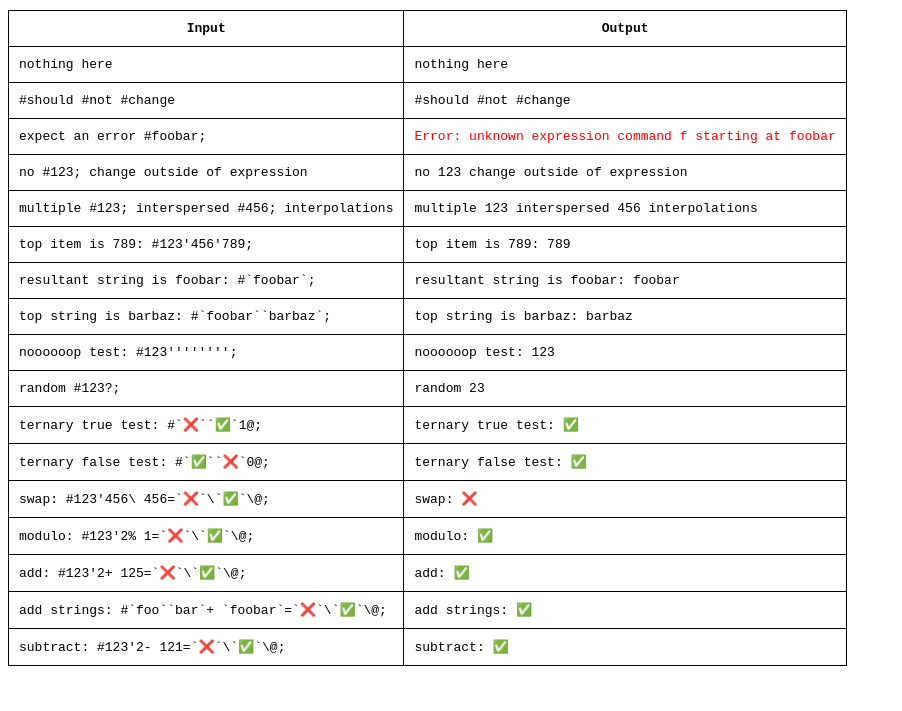
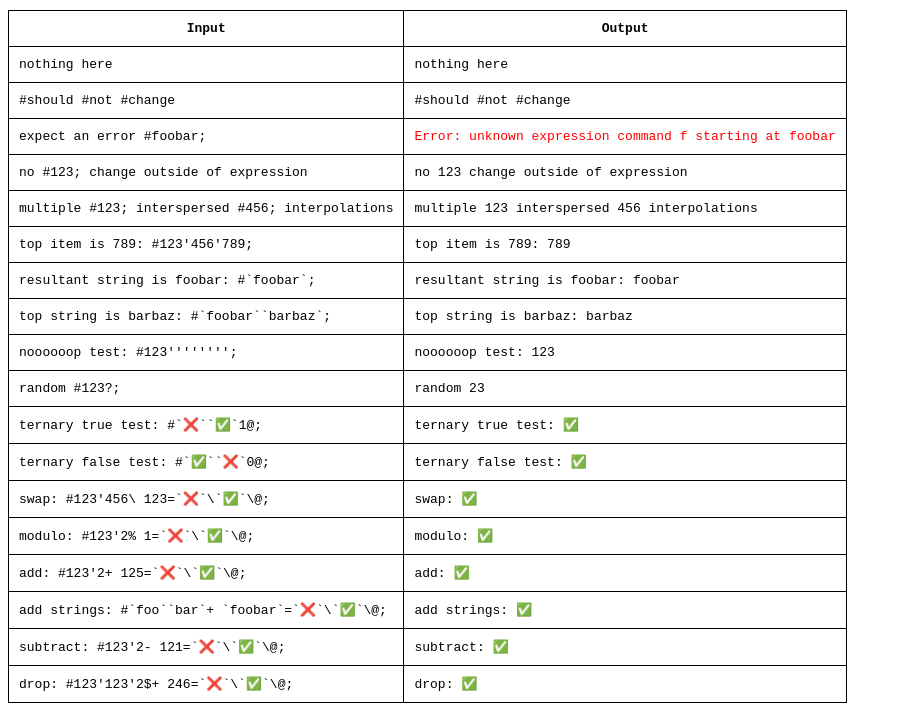
Before and after one commit to dragoncoder047/ca-experiments, a plain HTML site: page langton-music/interpoltest.html in a window 1280 px wide. Shown: the part 89-800 px from the top of the page, without its empty margins (0-902 px from the left). Drawn offline with Linux system fonts and the light colour scheme.

Commit message:
fix tests

```diff
--- a/langton-music/interpoltest.html
+++ b/langton-music/interpoltest.html
@@ -70,11 +70,12 @@
                 'random #123?;',
                 'ternary true test:\t\t#`❌``✅`1@;',
                 'ternary false test:\t\t#`✅``❌`0@;',
-                'swap:\t\t#123\'456\\\t\t456=`❌`\\`✅`\\@;',
+                'swap:\t\t#123\'456\\\t\t123=`❌`\\`✅`\\@;',
                 'modulo:\t\t#123\'2%\t\t1=`❌`\\`✅`\\@;',
                 'add:\t\t#123\'2+\t\t125=`❌`\\`✅`\\@;',
                 'add strings:\t\t#`foo``bar`+\t\t`foobar`=`❌`\\`✅`\\@;',
                 'subtract:\t\t#123\'2-\t\t121=`❌`\\`✅`\\@;',
+                'drop:\t\t#123\'123\'2$+\t\t246=`❌`\\`✅`\\@;',
             ].forEach(runTest);
         </script>
     </body>
```
